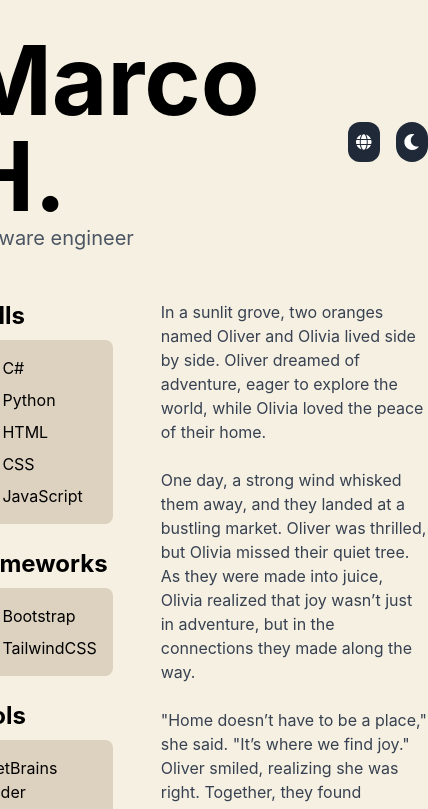
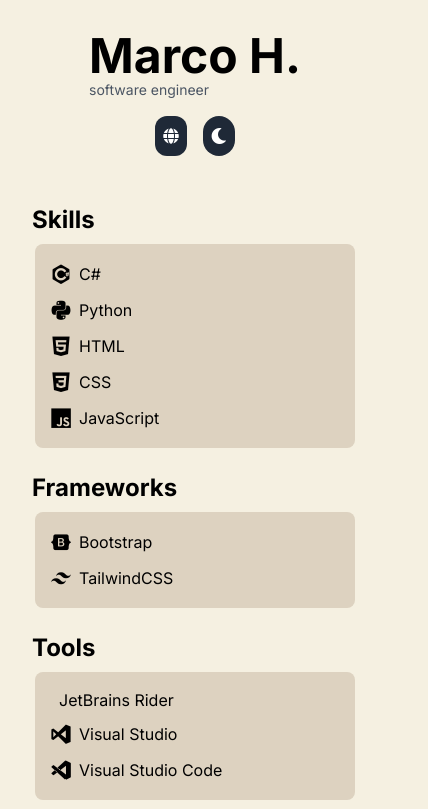
Before and after one commit to msh31/msh31.github.io, a website: page index.html in a window 390 px wide. Shown: the top 809 px of the page, 428 px wide, since content can reach past the window. Drawn offline with nearby package versions, Linux system fonts and the light colour scheme.

Commit message:
improved responsiveness & look n feel

```diff
--- a/index.html
+++ b/index.html
@@ -9,17 +9,19 @@
     <link rel="stylesheet" href="src/style.css">
     <script src="https://cdn.tailwindcss.com"></script>
     <link href="https://cdnjs.cloudflare.com/ajax/libs/font-awesome/5.15.3/css/all.min.css" rel="stylesheet" />
-    <link href="https://fonts.googleapis.com/css2?family=Roboto:wght@400;700&display=swap" rel="stylesheet" />
+    <link href="https://fonts.googleapis.com/css2?family=Inter:wght@400;700&display=swap" rel="stylesheet" />
     <link href="https://cdn.jsdelivr.net/gh/devicons/devicon@latest/devicon.min.css" rel="stylesheet" />
-    <title> Marco's Portfolio </title>
+    <title>Marco's Portfolio</title>
 </head>
 
-<body class="flex items-center justify-center min-h-screen p-8 ">
-    <div class="max-w-7xl mx-auto">
-        <header class="flex justify-between items-center mb-12">
+<body class="min-h-screen flex flex-col">
+    <div class="flex-grow">
+        <div class="max-w-7xl mx-auto p-8">
+            <!-- Header -->
+            <header class="flex flex-col md:flex-row justify-between items-center mb-12 space-y-4 md:space-y-0">
                 <div>
-                <h1 class="text-8xl font-bold">Marco H.</h1>
-                <p class="text-xl text-gray-600">software engineer</p>
+                    <h1 class="text-5xl sm:text-6xl md:text-8xl font-bold">Marco H.</h1>
+                    <p class="text-sm sm:text-base md:text-lg text-gray-600">software engineer</p>
                 </div>
                 <div class="flex items-center space-x-4">
                     <button class="bg-gray-800 text-white p-2 rounded-xl">
@@ -30,99 +32,98 @@
                     </button>
                 </div>
             </header>
-        <div class="flex space-x-12 mb-12">
-            <div class="w-1/3 space-y-6">
+
+            <!-- Main Content -->
+            <div class="grid grid-cols-1 lg:grid-cols-2 gap-8 mb-12">
+                <!-- Left Column: Skills, Frameworks, Tools -->
+                <div class="space-y-6">
                     <div>
                         <h2 class="text-2xl font-bold mb-2">Skills</h2>
-                    <div class="bg-[#DDD2C0] p-4 rounded-lg space-y-2">
+                        <div class="bg-[#DDD2C0] p-4 rounded-lg space-y-2 max-w-xs w-full mx-auto lg:mx-0">
                             <div class="flex items-center space-x-2">
-                            <i class="devicon-csharp-plain "></i>
+                                <i class="devicon-csharp-plain text-xl"></i> <!-- Increased icon size -->
                                 <span>C#</span>
                             </div>
                             <div class="flex items-center space-x-2">
-                            <i class="devicon-python-plain "></i>
+                                <i class="devicon-python-plain text-xl"></i> <!-- Increased icon size -->
                                 <span>Python</span>
                             </div>
                             <div class="flex items-center space-x-2">
-                            <i class="devicon-html5-plain "></i>
+                                <i class="devicon-html5-plain text-xl"></i> <!-- Increased icon size -->
                                 <span>HTML</span>
                             </div>
                             <div class="flex items-center space-x-2">
-                            <i class="devicon-css3-plain "></i>
+                                <i class="devicon-css3-plain text-xl"></i> <!-- Increased icon size -->
                                 <span>CSS</span>
                             </div>
                             <div class="flex items-center space-x-2">
-                            <i class="devicon-javascript-plain "></i>
+                                <i class="devicon-javascript-plain text-xl"></i> <!-- Increased icon size -->
                                 <span>JavaScript</span>
                             </div>
                         </div>
                     </div>
                     <div>
                         <h2 class="text-2xl font-bold mb-2">Frameworks</h2>
-                    <div class="bg-[#DDD2C0] p-4 rounded-lg space-y-2">
+                        <div class="bg-[#DDD2C0] p-4 rounded-lg space-y-2 max-w-xs w-full mx-auto lg:mx-0">
                             <div class="flex items-center space-x-2">
-                            <i class="devicon-bootstrap-plain "></i>
+                                <i class="devicon-bootstrap-plain text-xl"></i> <!-- Increased icon size -->
                                 <span>Bootstrap</span>
                             </div>
                             <div class="flex items-center space-x-2">
-                            <i class="devicon-tailwindcss-plain "></i>
+                                <i class="devicon-tailwindcss-plain text-xl"></i> <!-- Increased icon size -->
                                 <span>TailwindCSS</span>
                             </div>
                         </div>
                     </div>
                     <div>
                         <h2 class="text-2xl font-bold mb-2">Tools</h2>
-                    <div class="bg-[#DDD2C0] p-4 rounded-lg space-y-2">
+                        <div class="bg-[#DDD2C0] p-4 rounded-lg space-y-2 max-w-xs w-full mx-auto lg:mx-0">
                             <div class="flex items-center space-x-2">
-                            <i class="devicon-rider-plain "></i>
+                                <i class="devicon-rider-plain text-xl"></i> <!-- Increased icon size -->
                                 <span>JetBrains Rider</span>
                             </div>
                             <div class="flex items-center space-x-2">
-                            <i class="devicon-visualstudio-plain "></i>
+                                <i class="devicon-visualstudio-plain text-xl"></i> <!-- Increased icon size -->
                                 <span>Visual Studio</span>
                             </div>
                             <div class="flex items-center space-x-2">
-                            <i class="devicon-vscode-plain "></i>
+                                <i class="devicon-vscode-plain text-xl"></i> <!-- Increased icon size -->
                                 <span>Visual Studio Code</span>
                             </div>
                         </div>
                     </div>
                 </div>
-            <div class="w-2/3">
-                <p class="text-gray-700 mb-6">
+
+                <!-- Right Column: Story & Quote -->
+                <div class="flex flex-col justify-between">
+                    <p class="text-gray-700 mb-6 leading-relaxed">
                         In a sunlit grove, two oranges named Oliver and Olivia lived side by side. Oliver dreamed of
                         adventure, eager to explore the world, while Olivia loved the peace of their home.
-                    <br>
-                    <br>
+                        <br><br>
                         One day, a strong wind whisked them away, and they landed at a bustling market. Oliver was thrilled,
                         but Olivia missed their quiet tree. As they were made into juice, Olivia realized that joy wasn’t
                         just in adventure, but in the connections they made along the way.
-                    <br>
-                    <br>
+                        <br><br>
                         "Home doesn’t have to be a place," she said. "It’s where we find joy." Oliver smiled, realizing she
                         was right. Together, they found happiness in both adventure and peace, side by side.
                     </p>
-                <br>
-                <br>
-                <br>
-                <br>
-                <br>
-                <br>
-                <br>
-                <br>
-                <br>
-                <br>
-                <p class="text-4xl font-bold text-gray-900">
+                    <p class="text-4xl font-bold text-gray-900 mt-6 lg:mt-0">
                         “It’s not a bug; it’s an undocumented feature.”
                     </p>
                 </div>
             </div>
+        </div>
+    </div>
 
-        <footer class="mt-12 text-center text-gray-600">
-            designed in Figma, built with <span class="font-bold">TailwindCSS</span> in <span class="font-bold">Visual
-                Studio Code</span>
+    <!-- Footer -->
+    <footer class="mt-auto text-center text-gray-600 text-sm md:text-base py-0 bg-[#DDD2C0] w-full mx-auto max-w-3xl lg:max-w-none">
+        <div class="p-2 flex justify-center items-center">
+            <p class="text-gray-800 text-xs md:text-sm">
+                Designed in Figma, built with <span class="font-bold">TailwindCSS</span> in
+                <span class="font-bold">Visual Studio Code</span>
+            </p>
+        </div>
     </footer>
-    </div>
+
 </body>
-
 </html>
```
Lines whose indentation alone changed are shown as unchanged.
